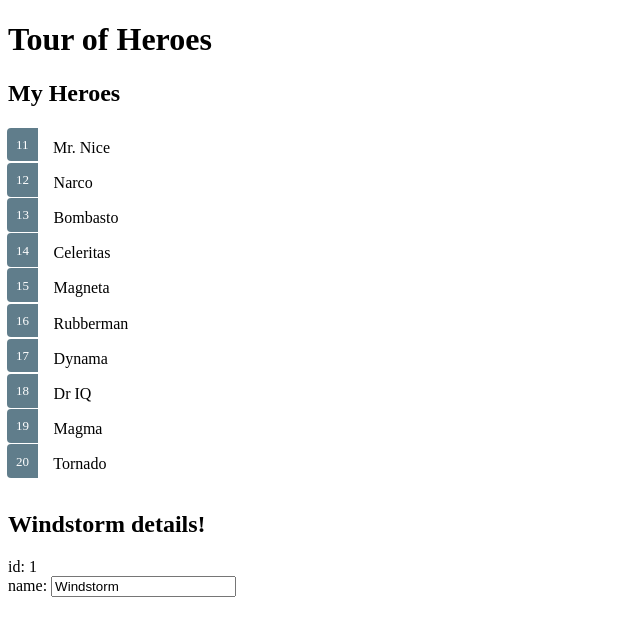
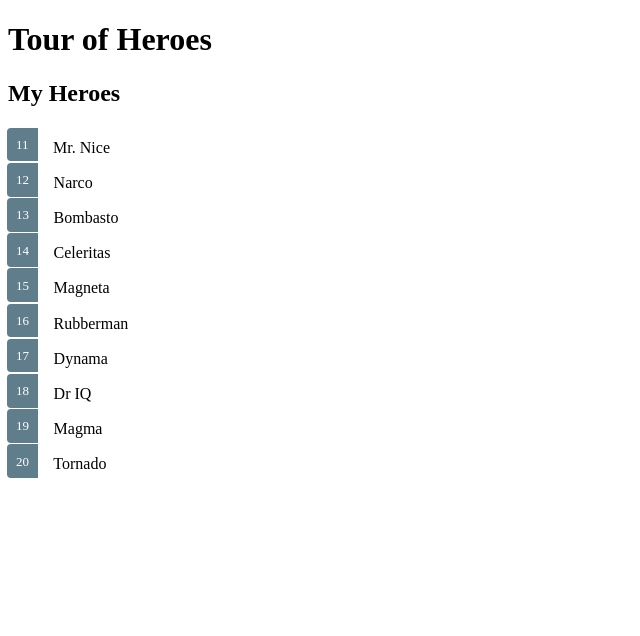
Before and after one commit to contreras-jorgev/angular-test, an Angular app: page / in a window 1280 px wide. Shown: the top 636 px of the page, without its empty margins (0-640 px from the left). Built offline with nearby package versions, Linux system fonts and the light colour scheme.

Commit message:
Add a click handler to expose the selected hero

```diff
--- a/src/app/app.component.ts
+++ b/src/app/app.component.ts
@@ -22,8 +22,6 @@
   selector: 'app-root',
   templateUrl: './app.component.html',
   styleUrls: ['./app.component.css'],
-
-
   styles: [ `
     .selected {
       background-color: #CFD8DC !important;
@@ -69,33 +67,33 @@
     }
     `
   ],
-
-
   template: `
   <h1>{{title}}</h1>
 
 <h2>My Heroes</h2>
 
 <ul class="heroes">
-  <li *ngFor="let hero of heroes">
+  <li *ngFor="let hero of heroes"
+    (click)="onSelect(hero)" >
     <span class="badge">{{hero.id}}</span> {{hero.name}}
   </li>
 </ul>
 
-
-  <h2>{{hero.name}} details!</h2>
-  <div><label>id: </label>{{hero.id}}</div>
+<div *ngIf="selectedHero">
+  <h2>{{selectedHero.name}} details!</h2>
+  <div><label>id: </label>{{selectedHero.id}}</div>
   <div>
     <label>name: </label>
-    <input [(ngModel)]="hero.name" placeholder="name">
+    <input [(ngModel)]="selectedHero.name" placeholder="name">
   </div>
+</div>
   `
 })
 export class AppComponent {
   title = 'Tour of Heroes';
-  hero : Hero = {
-    id: 1,
-    name: 'Windstorm'
-  };
-  heroes = HEROES
+  selectedHero: Hero;
+  heroes = HEROES;
+  onSelect(hero: Hero): void {
+    this.selectedHero = hero;
+  }
 }
```
